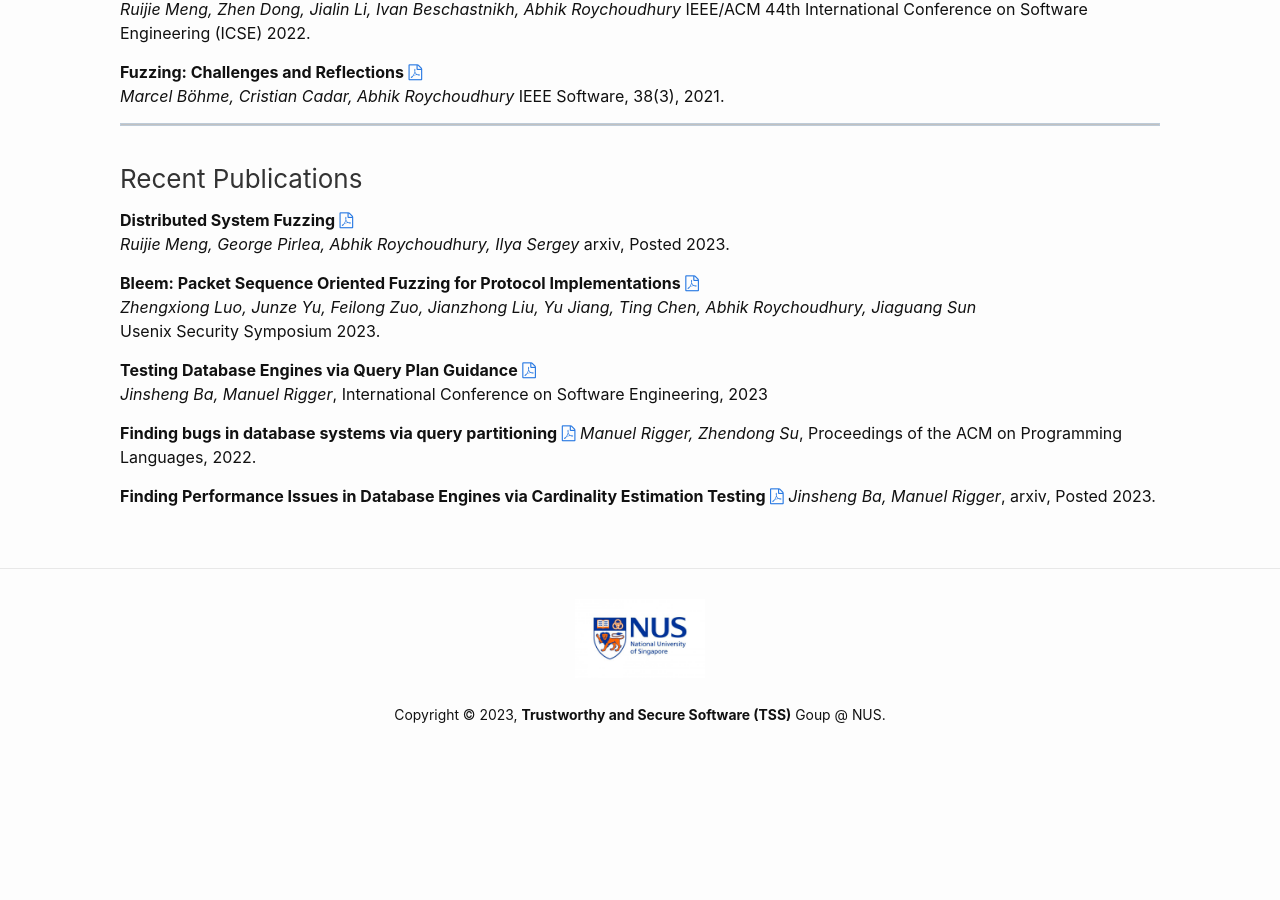
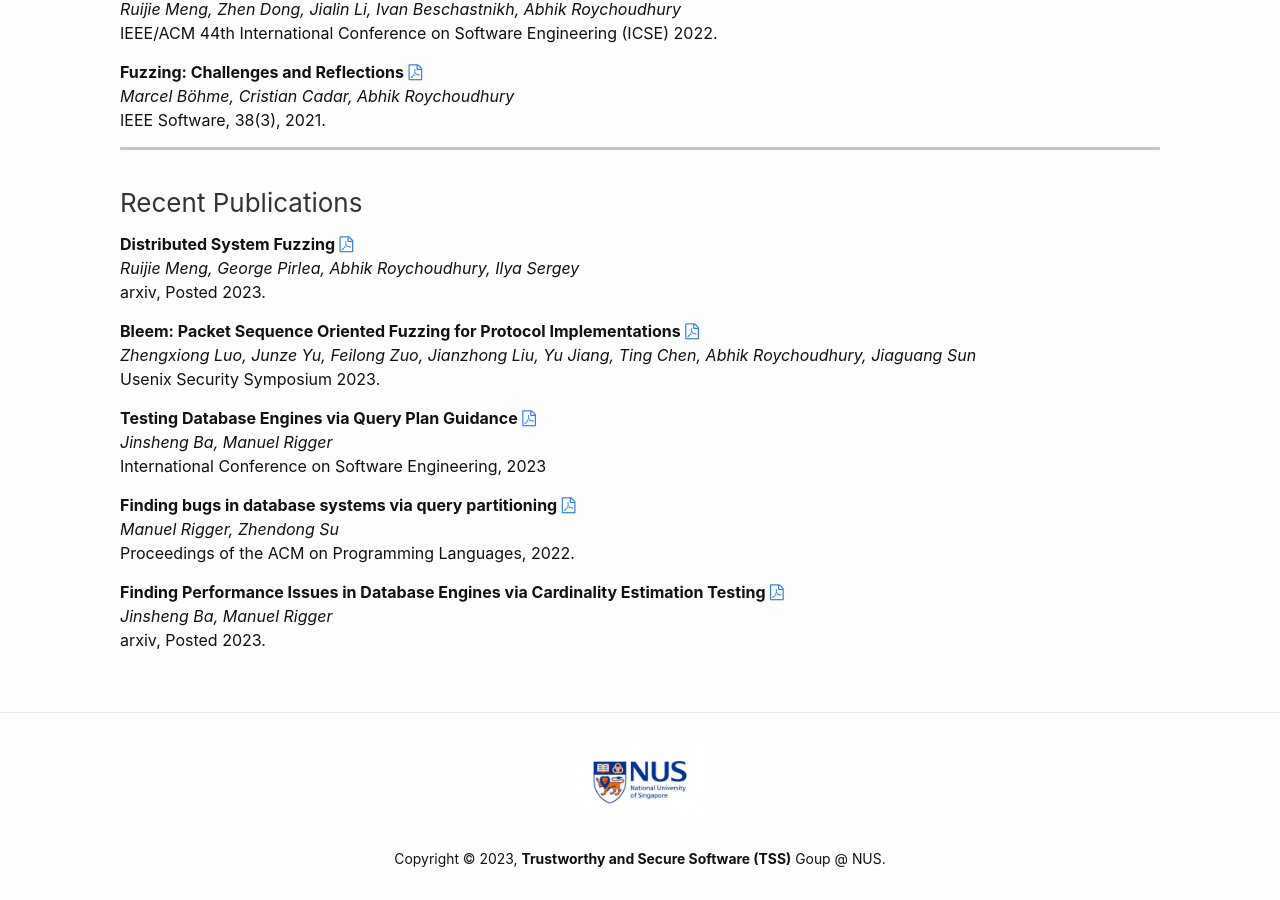
Before and after one commit to nus-tss/nus-tss.github.io, a Jekyll site: the page built from _pages/fuzzing_publications.md, in a window 1280 px wide and 900 px high, scrolled down 618 px. Built offline with Jekyll 4.4.1, drawn with Linux system fonts in a browser that asks for light colours; nearby versions of some CDN libraries; before the commit the page ends 1374 px from its top, so only the background shows below that.

Commit message:
Some format and content updates

```diff
--- a/_data/team/student.yml
+++ b/_data/team/student.yml
@@ -17,8 +17,7 @@
   photo: ruijie.jpg
   joined: August 2020
   role: PhD student
-  topic: Property guided Fuzz Testing
-  coadvisor: Ilya Sergey
+  topic: Reactive System Fuzzing
   website: https://mengrj.github.io/
 
 - name: Yuntong Zhang
--- a/_pages/fuzzing_publications.md
+++ b/_pages/fuzzing_publications.md
@@ -20,13 +20,15 @@
 **Coverage-based Greybox Fuzzing as Markov Chain**
 [{{page.pdf}}](http://www.comp.nus.edu.sg/~abhik/pdf/CCS16.pdf)
 <br>
-*Marcel Böhme, Van Thuan Pham, Abhik Roychoudhury*<br>
+_Marcel Böhme, Van Thuan Pham, Abhik Roychoudhury_
+<br>
 23rd ACM Conference on Computer and Communications Security (CCS) 2016.
 
 **Directed Greybox Fuzzing**
 [{{page.pdf}}](https://abhikrc.com/pdf/CCS17.pdf)
 <br>
-*Marcel Böhme, Van Thuan Pham, Manh-Dung Nguyen, Abhik Roychoudhury*<br>
+_Marcel Böhme, Van Thuan Pham, Manh-Dung Nguyen, Abhik Roychoudhury_
+<br>
 24th ACM Conference on Computer and Communications Security (CCS) 2017.
 
 **Smart Greybox Fuzzing**
@@ -34,19 +36,22 @@
 &nbsp;[{{page.news}}](https://www.theregister.co.uk/2018/11/28/better_fuzzer_aflsmart/)
 &nbsp;[{{page.news}}](https://www.securityweek.com/researchers-introduce-smart-greybox-fuzzing)
 <br>
-*Van-Thuan Pham, Marcel Böhme, Andrew E. Santosa, Alexandru Razvan Caciulescu, Abhik Roychoudhury*<br>
+_Van-Thuan Pham, Marcel Böhme, Andrew E. Santosa, Alexandru Razvan Caciulescu, Abhik Roychoudhury_
+<br>
 IEEE Transactions on Software Engineering, 47(9), 2021.
 
 **Linear-time Temporal Logic guided Greybox Fuzzing**
 [{{page.pdf}}](https://abhikrc.com/pdf/ICSE22-LTLFuzz.pdf)
 <br>
-*Ruijie Meng, Zhen Dong, Jialin Li, Ivan Beschastnikh, Abhik Roychoudhury*
+_Ruijie Meng, Zhen Dong, Jialin Li, Ivan Beschastnikh, Abhik Roychoudhury_
+<br>
 IEEE/ACM 44th International Conference on Software Engineering (ICSE) 2022.
 
 **Fuzzing: Challenges and Reflections**
 [{{page.pdf}}](https://abhikrc.com/pdf/IEEE-SW-Fuzzing.pdf)
 <br>
-*Marcel Böhme, Cristian Cadar, Abhik Roychoudhury*
+_Marcel Böhme, Cristian Cadar, Abhik Roychoudhury_
+<br>
 IEEE Software, 38(3), 2021.
 
 ---
@@ -56,28 +61,35 @@
 **Distributed System Fuzzing**
 [{{page.pdf}}](https://arxiv.org/pdf/2305.02601.pdf)
 <br>
-*Ruijie Meng, George Pirlea, Abhik Roychoudhury, Ilya Sergey*
+_Ruijie Meng, George Pirlea, Abhik Roychoudhury, Ilya Sergey_
+<br>
 arxiv, Posted 2023.
 
 **Bleem: Packet Sequence Oriented Fuzzing for Protocol Implementations**
 [{{page.pdf}}](https://abhikrc.com/pdf/sec23.pdf)
 <br>
-*Zhengxiong Luo, Junze Yu, Feilong Zuo, Jianzhong Liu, Yu Jiang, Ting Chen, Abhik Roychoudhury, Jiaguang Sun*<br>
+_Zhengxiong Luo, Junze Yu, Feilong Zuo, Jianzhong Liu, Yu Jiang, Ting Chen, Abhik Roychoudhury, Jiaguang Sun_
+<br>
 Usenix Security Symposium 2023.
 
 **Testing Database Engines via Query Plan Guidance**
 [{{page.pdf}}](https://jinshengba.me/assets/pdf/qpg_icse23.pdf)
 <br>
-*Jinsheng Ba, Manuel Rigger*,
+_Jinsheng Ba, Manuel Rigger_
+<br>
 International Conference on Software Engineering, 2023
 
 **Finding bugs in database systems via query partitioning**
 [{{page.pdf}}](https://dl.acm.org/doi/abs/10.1145/3428279)
-*Manuel Rigger, Zhendong Su*,
+<br>
+_Manuel Rigger, Zhendong Su_
+<br>
 Proceedings of the ACM on Programming Languages, 2022.
 
 **Finding Performance Issues in Database Engines via Cardinality Estimation
 Testing**
 [{{page.pdf}}](https://arxiv.org/pdf/2306.00355.pdf)
-*Jinsheng Ba, Manuel Rigger*,
+<br>
+_Jinsheng Ba, Manuel Rigger_
+<br>
 arxiv, Posted 2023.
```
Also changed, not shown: _pages/fuzzing_people.md (+1 -1 lines).
